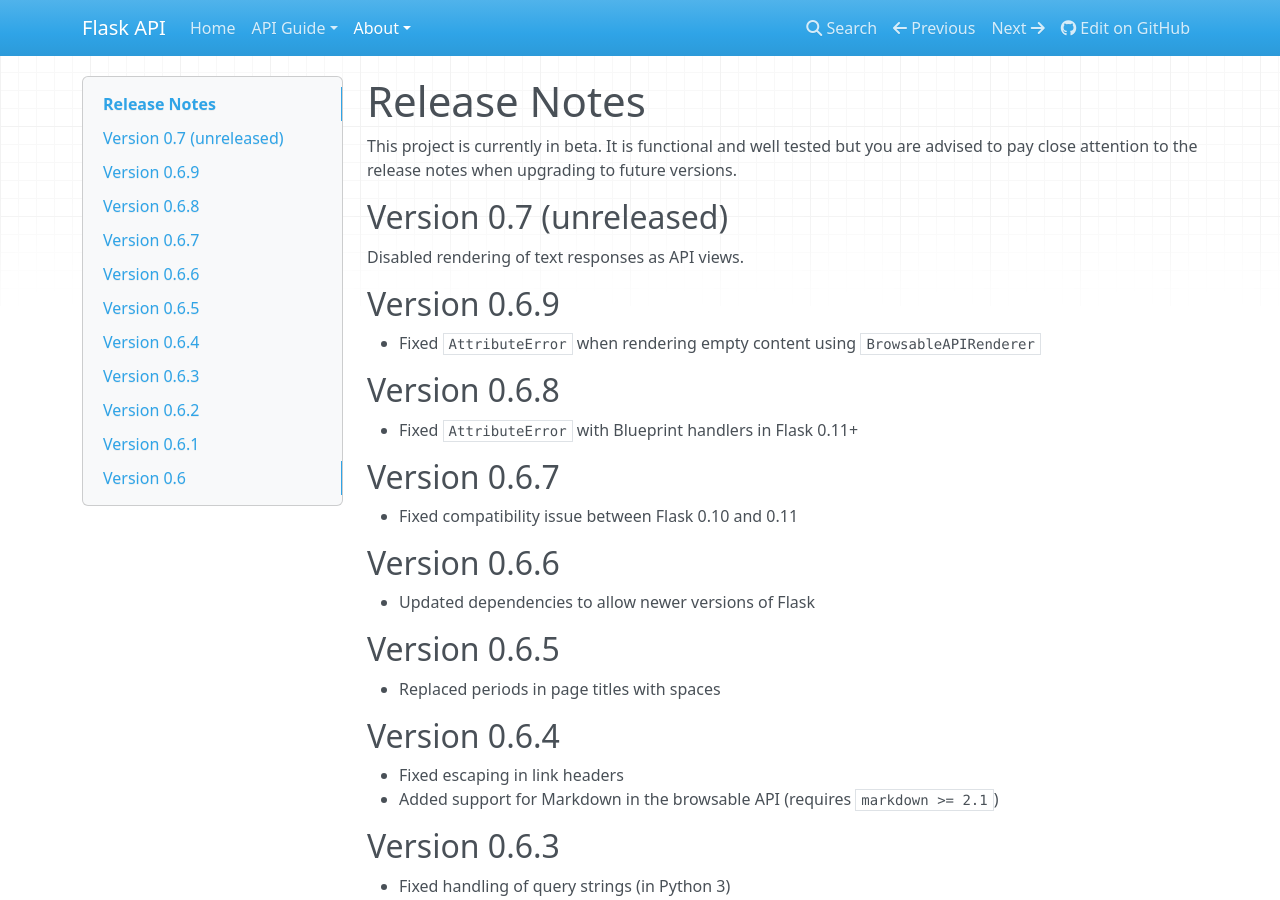
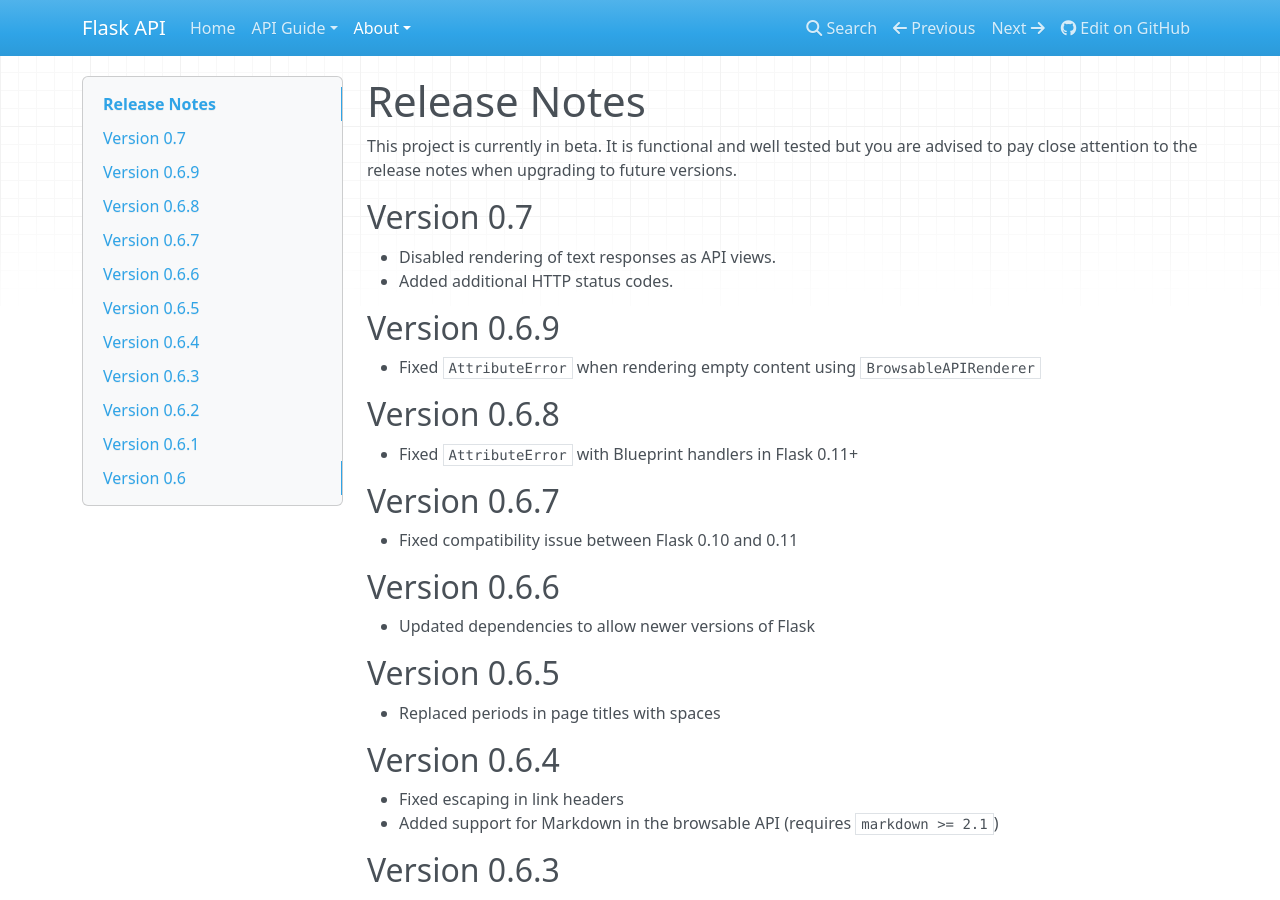
Before and after one commit to flask-api/flask-api, an MkDocs documentation site: the page built from docs/about/release-notes.md, in a window 1280 px wide and 900 px high. Built offline with MkDocs 1.6.1, drawn with Linux system fonts in a browser that asks for light colours; nearby versions of some CDN libraries; old or Windows-style settings are respelled for this version of MkDocs.

Commit message:
Bump version to 0.7

```diff
--- a/docs/about/release-notes.md
+++ b/docs/about/release-notes.md
@@ -2,9 +2,10 @@
 
 This project is currently in beta.  It is functional and well tested but you are advised to pay close attention to the release notes when upgrading to future versions.
 
-## Version 0.7 (unreleased)
+## Version 0.7
 
-Disabled rendering of text responses as API views.
+* Disabled rendering of text responses as API views.
+* Added additional HTTP status codes.
 
 ## Version 0.6.9
 
--- a/flask_api/__init__.py
+++ b/flask_api/__init__.py
@@ -1,3 +1,3 @@
 from flask_api.app import FlaskAPI
 
-__version__ = '0.7b2'
+__version__ = '0.7'
```
Also changed, not shown: LICENSE.md (+1 -1 lines).
